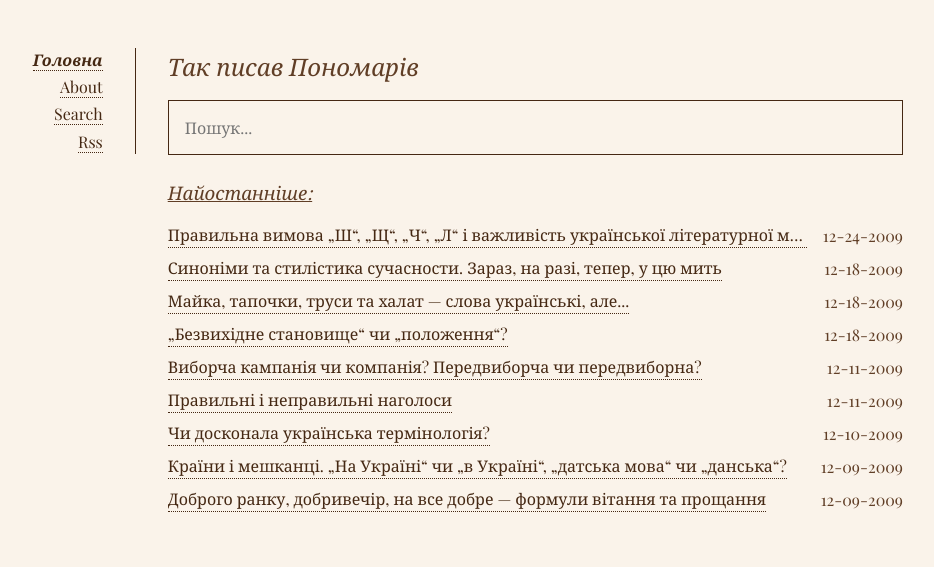
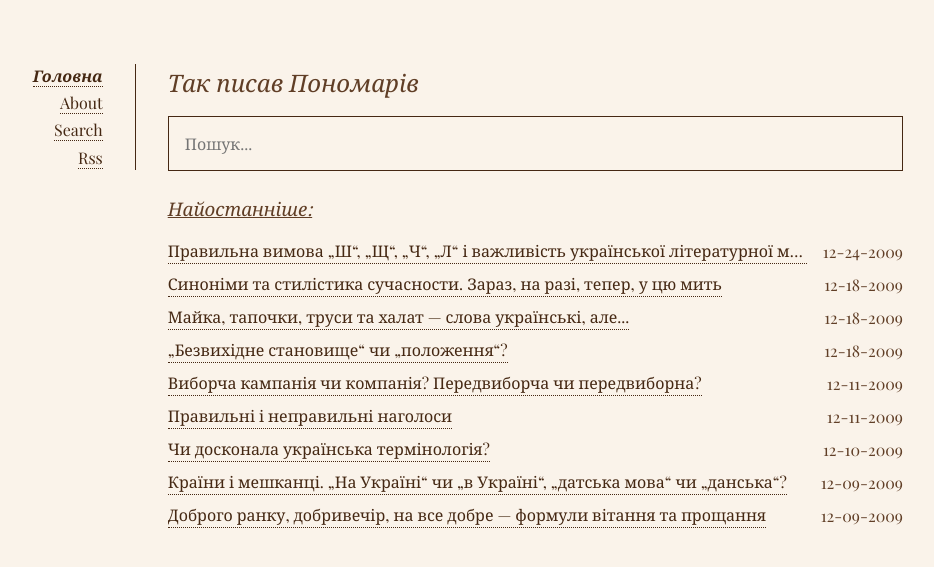
Before and after one commit to ponomariv/ponomariv.github.io, a Jekyll site: the page built from index.html, in a window 1280 px wide. Shown: the top 567 px of the page, without its empty margins (185-1119 px from the left). Built offline with Jekyll 4.4.1, drawn with Linux system fonts in a browser that asks for light colours; some web fonts are replaced.

Commit message:
Update _main.scss

```diff
--- a/_sass/_main.scss
+++ b/_sass/_main.scss
@@ -181,7 +181,7 @@ main {
 	display:flex;
 	flex-wrap:wrap;
 	max-width:60rem;
-	margin:1rem auto;
+	margin:2rem auto;
 	padding:1rem;
 font-size: 16px;
 }
```
